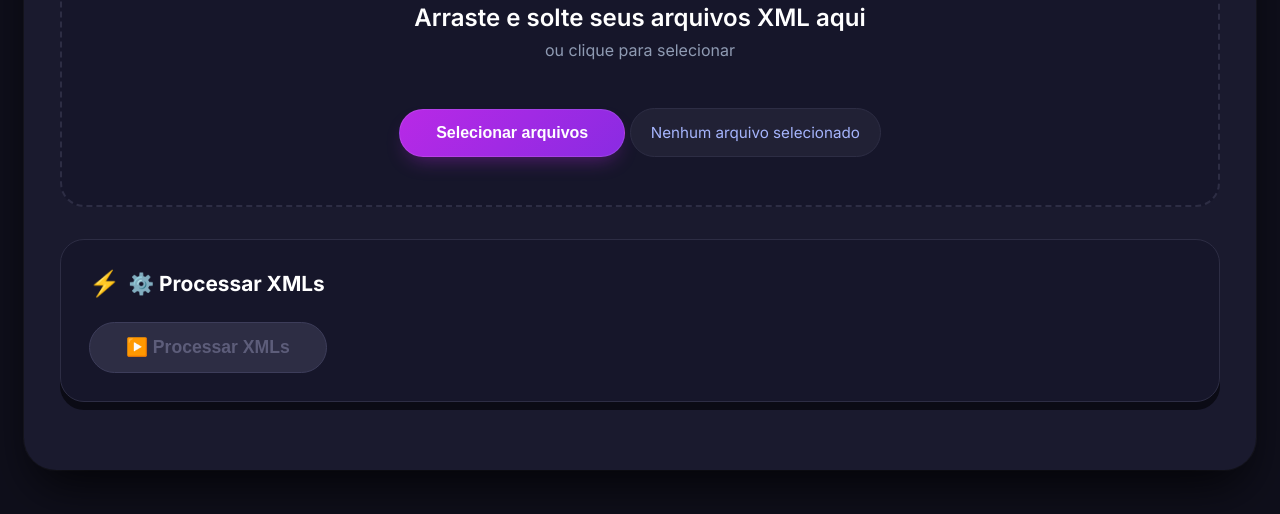
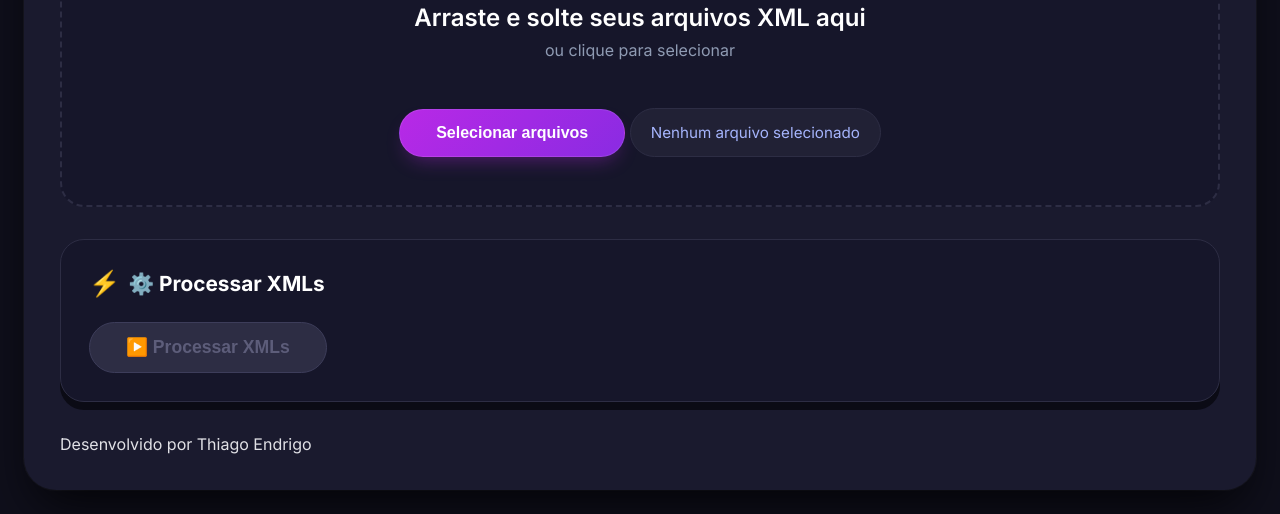
Before and after one commit to ThiagoEndrigo/analise-de-xml-nfce, a website: page index.html in a window 1280 px wide. Shown: the part 321-835 px from the top of the page. Drawn offline with Linux system fonts and the light colour scheme; no server answers.

Commit message:
Update index.html
desenvolvedor

```diff
--- a/index.html
+++ b/index.html
@@ -141,6 +141,11 @@
             <button class="export-btn" id="exportBtn">📥 Exportar Relatório</button>
 
         </div>
+
+        <!-- Rodapé com crédito do desenvolvedor -->
+        <footer class="developer-credit">
+            <p>Desenvolvido por Thiago Endrigo</p>
+        </footer>
     </div>
 
     <script src="script.js"></script>
```
